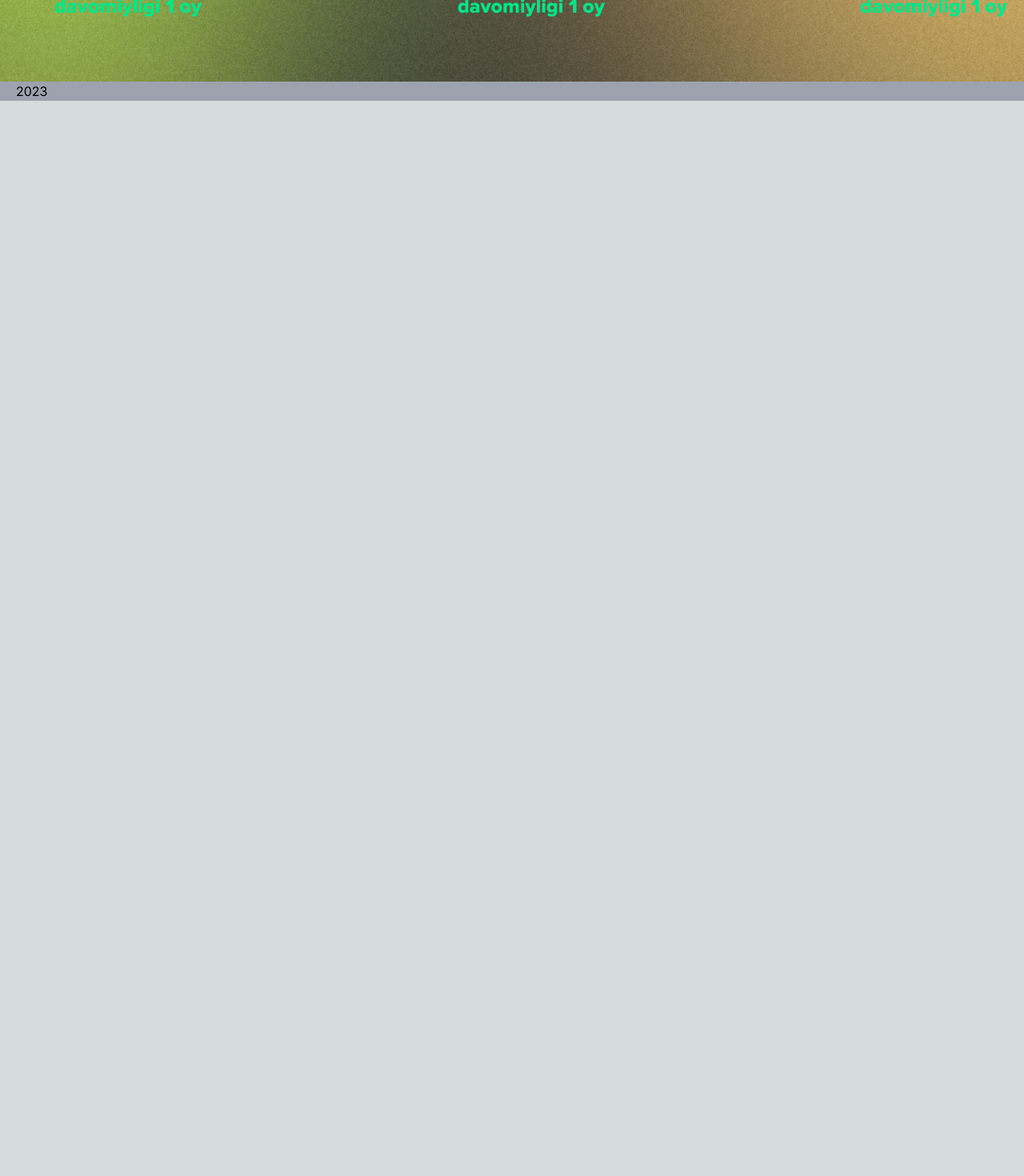
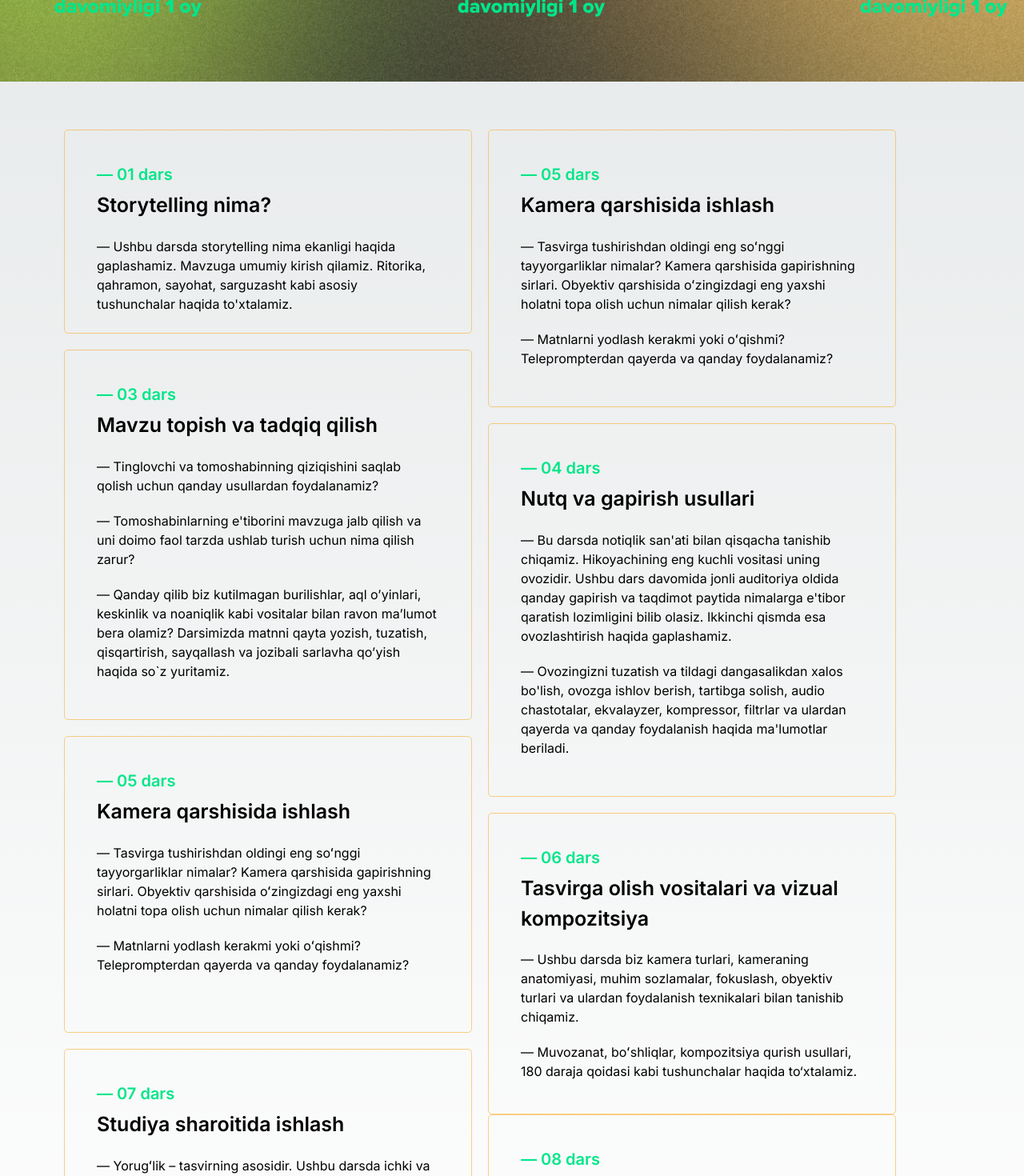
Before and after one commit to definem/Abdukarim-Mirzayev, a Next.js app: page / in a window 1280 px wide. Shown: the part 1330-2800 px from the top of the page at 80% size. Before the commit the page ends 1456 px from the top, so only its background shows below. Built offline with nearby package versions, Linux system fonts and the light colour scheme.

Commit message:
yeeess aboutCourse section bitdi😁zo'r chiqtii

```diff
--- a/src/app/page.js
+++ b/src/app/page.js
@@ -4,6 +4,7 @@ import Image from "next/image";
 import About from "@/components/About/about";
 import Intro from "@/components/Intro/intro";
 import CourseTitle from "@/components/CourseTitle/courseTitle";
+import AboutCourse from "@/components/AboutCourse/aboutCourse";
 
 const page = () => {
     return (
@@ -11,6 +12,7 @@ const page = () => {
         <Intro />
         <About />
         <CourseTitle/>
+        <AboutCourse/>
       </>
     );
 };
--- a/src/components/AboutCourse/aboutCourse.jsx
+++ b/src/components/AboutCourse/aboutCourse.jsx
@@ -1,9 +1,175 @@
 import React from 'react'
+import Arrow from "../../../public/assets/icons/arrow.svg";
+
 
 const AboutCourse = () => {
   return (
-    <div>AboutCourse</div>
-  )
+    <div className="container">
+      <div className="m-[60px] flex gap-[20px]">
+        <div className="">
+          {/* 1-dars */}
+          <div className="border border-[#FAA40C80] rounded-[5px] w-[510px] h-[255px] p-[40px]">
+            <p className="text-[20px] text-[#00E689] font-semibold mb-[5px]">
+              — 01 dars
+            </p>
+            <h3 className="text-[25px] font-semibold mb-[20px]">
+              Storytelling nima?
+            </h3>
+            <p>
+              — Ushbu darsda storytelling nima ekanligi haqida gaplashamiz.
+              Mavzuga umumiy kirish qilamiz. Ritorika, qahramon, sayohat,
+              sarguzasht kabi asosiy tushunchalar haqida to'xtalamiz.
+            </p>
+          </div>
+          {/* 3-dars */}
+          <div className="border border-[#FAA40C80] rounded-[5px] w-[510px] h-[463px] p-[40px] mt-[20px]">
+            <p className="text-[20px] text-[#00E689] font-semibold mb-[5px]">
+              — 03 dars
+            </p>
+            <h3 className="text-[25px] font-semibold mb-[20px]">
+              Mavzu topish va tadqiq qilish
+            </h3>
+            <p>
+              — Tinglovchi va tomoshabinning qiziqishini saqlab qolish uchun
+              qanday usullardan foydalanamiz?
+            </p>
+            <p className="mt-[20px]">
+              — Tomoshabinlarning e'tiborini mavzuga jalb qilish va uni doimo
+              faol tarzda ushlab turish uchun nima qilish zarur?
+            </p>
+            <p className="mt-[20px]">
+              — Qanday qilib biz kutilmagan burilishlar, aql o’yinlari,
+              keskinlik va noaniqlik kabi vositalar bilan ravon maʼlumot bera
+              olamiz? Darsimizda matnni qayta yozish, tuzatish, qisqartirish,
+              sayqallash va jozibali sarlavha qo’yish haqida so`z yuritamiz.
+            </p>
+          </div>
+          {/* 5-dars */}
+          <div className="border border-[#FAA40C80] rounded-[5px] w-[510px] h-[371px] p-[40px] mt-[20px]">
+            <p className="text-[20px] text-[#00E689] font-semibold mb-[5px]">
+              — 05 dars
+            </p>
+            <h3 className="text-[25px] font-semibold mb-[20px]">
+              Kamera qarshisida ishlash
+            </h3>
+            <p>
+              — Tasvirga tushirishdan oldingi eng soʻnggi tayyorgarliklar
+              nimalar? Kamera qarshisida gapirishning sirlari. Obyektiv
+              qarshisida oʻzingizdagi eng yaxshi holatni topa olish uchun
+              nimalar qilish kerak?
+            </p>
+            <p className="mt-[20px]">
+              — Matnlarni yodlash kerakmi yoki oʻqishmi? Teleprompterdan qayerda
+              va qanday foydalanamiz?
+            </p>
+          </div>
+          {/* 7-dars */}
+          <div className="border border-[#FAA40C80] rounded-[5px] w-[510px] h-[323px] p-[40px] mt-[20px]">
+            <p className="text-[20px] text-[#00E689] font-semibold mb-[5px]">
+              — 07 dars
+            </p>
+            <h3 className="text-[25px] font-semibold mb-[20px]">
+              Studiya sharoitida ishlash
+            </h3>
+            <p>
+              — Yorugʻlik – tasvirning asosidir. Ushbu darsda ichki va tashqi
+              yoritish usullarini misollar bilan koʻrib chiqamiz. Dastlabki
+              darslarda oʻrgangan narsalarimizni amalda qoʻllaymiz.
+            </p>
+            <p className="mt-[20px]">
+              — Tayyorgarlik jarayoni tugagach, birgalikda namuna tarzida
+              koʻrsatuvni tasvirga tushiramiz.
+            </p>
+          </div>
+          <div className='flex items-center gap-[20px]'>
+            <button className="flex items-center  rounded-[3px] mt-[15px] px-[14px] gap-[5px] bg-[#FAA40C] hover:bg-orange-400 text-[16px] w-[207px] h-[48px] text-black font-semibold">
+              Guruhga qo’shilish
+              <img src={Arrow.src} alt="arrow icon" />
+            </button>
+            <p className="font-semibold text-[11px] mt-[14px] w-[251px] h-[38px]">
+              Ushbu tugmani bosish orqali kursning Telegramdagi saralash
+              guruhiga a'zo bo'lasiz →
+            </p>
+          </div>
+        </div>
+        <div>
+          {/* 2-dars */}
+          <div className="border border-[#FAA40C80] rounded-[5px] w-[510px] h-[347px] p-[40px]">
+            <p className="text-[20px] text-[#00E689] font-semibold mb-[5px]">
+              — 05 dars
+            </p>
+            <h3 className="text-[25px] font-semibold mb-[20px]">
+              Kamera qarshisida ishlash
+            </h3>
+            <p>
+              — Tasvirga tushirishdan oldingi eng soʻnggi tayyorgarliklar
+              nimalar? Kamera qarshisida gapirishning sirlari. Obyektiv
+              qarshisida oʻzingizdagi eng yaxshi holatni topa olish uchun
+              nimalar qilish kerak?
+            </p>
+            <p className="mt-[20px]">
+              — Matnlarni yodlash kerakmi yoki oʻqishmi? Teleprompterdan qayerda
+              va qanday foydalanamiz?
+            </p>
+          </div>
+          {/* 4-dars */}
+          <div className="border border-[#FAA40C80] rounded-[5px] w-[510px] h-[467px] p-[40px] mt-[20px]">
+            <p className="text-[20px] text-[#00E689] font-semibold mb-[5px]">
+              — 04 dars
+            </p>
+            <h3 className="text-[25px] font-semibold mb-[20px]">
+              Nutq va gapirish usullari
+            </h3>
+            <p>
+              — Bu darsda notiqlik san'ati bilan qisqacha tanishib chiqamiz.
+              Hikoyachining eng kuchli vositasi uning ovozidir. Ushbu dars
+              davomida jonli auditoriya oldida qanday gapirish va taqdimot
+              paytida nimalarga e'tibor qaratish lozimligini bilib olasiz.
+              Ikkinchi qismda esa ovozlashtirish haqida gaplashamiz.
+            </p>
+            <p className="mt-[20px]">
+              — Ovozingizni tuzatish va tildagi dangasalikdan xalos bo'lish,
+              ovozga ishlov berish, tartibga solish, audio chastotalar,
+              ekvalayzer, kompressor, filtrlar va ulardan qayerda va qanday
+              foydalanish haqida ma'lumotlar beriladi.
+            </p>
+          </div>
+          {/* 6-dars */}
+          <div className="border border-[#FAA40C80] rounded-[5px] w-[510px] h-[377px] p-[40px] mt-[20px]">
+            <p className="text-[20px] text-[#00E689] font-semibold mb-[5px]">
+              — 06 dars
+            </p>
+            <h3 className="text-[25px] font-semibold mb-[20px]">
+              Tasvirga olish vositalari va vizual kompozitsiya
+            </h3>
+            <p>
+              — Ushbu darsda biz kamera turlari, kameraning anatomiyasi, muhim
+              sozlamalar, fokuslash, obyektiv turlari va ulardan foydalanish
+              texnikalari bilan tanishib chiqamiz.
+            </p>
+            <p className="mt-[20px]">
+              — Muvozanat, boʻshliqlar, kompozitsiya qurish usullari, 180 daraja
+              qoidasi kabi tushunchalar haqida to‘xtalamiz.
+            </p>
+          </div>
+          {/* 8-dars */}
+          <div className="border border-[#FAA40C80] rounded-[5px] w-[510px] h-[303px] p-[40px]">
+            <p className="text-[20px] text-[#00E689] font-semibold mb-[5px]">
+              — 08 dars
+            </p>
+            <h3 className="text-[25px] font-semibold mb-[20px]">
+              Storytelling nima?
+            </h3>
+            <p>
+              — Ushbu darsda storytelling nima ekanligi haqida gaplashamiz.
+              Mavzuga umumiy kirish qilamiz. Ritorika, qahramon, sayohat,
+              sarguzasht kabi asosiy tushunchalar haqida to'xtalamiz.
+            </p>
+          </div>
+        </div>
+      </div>
+    </div>
+  );
 }
 
 export default AboutCourse
```
